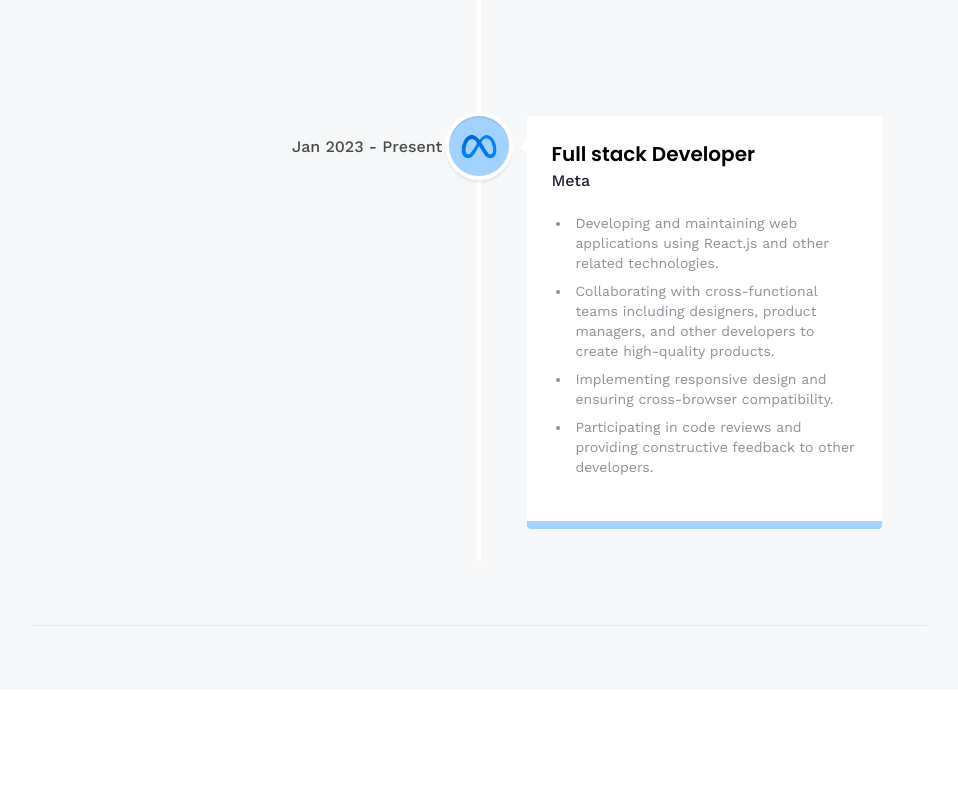
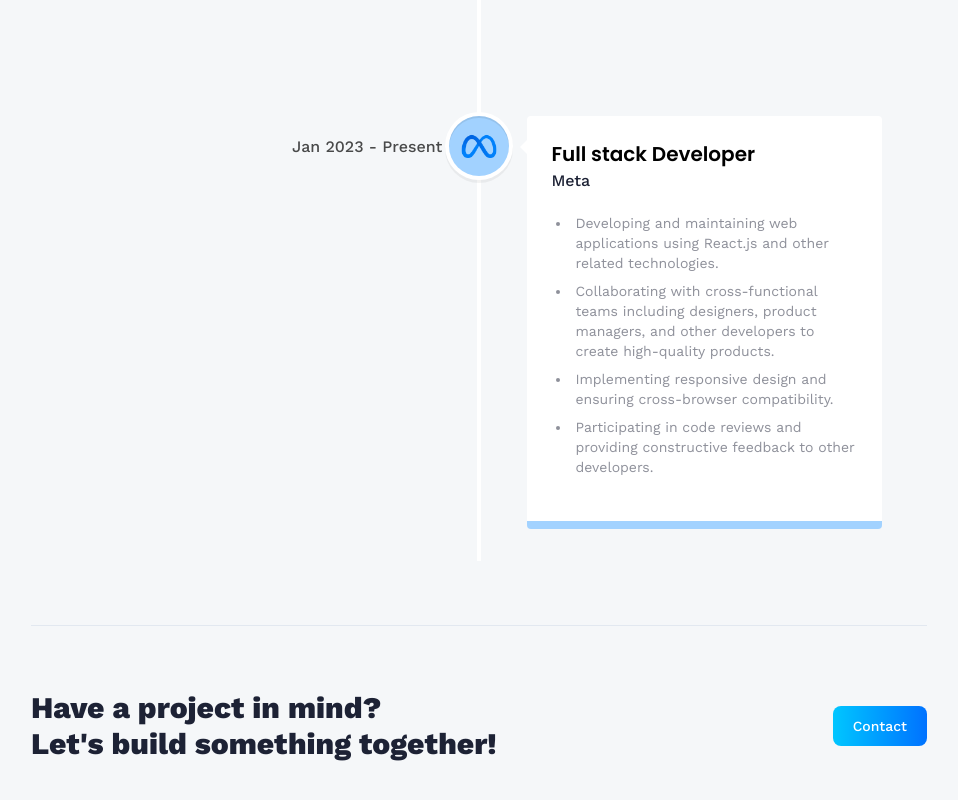
Before and after one commit to Euphoriaerika/3d-site-three.js, a React (Vite) app: page /about in a window 1280 px wide. Shown: the part 2365-3165 px from the top of the page, without its empty margins (161-1119 px from the left). Before the commit the page ends 3055 px from the top, so only its background shows below. Built offline with nearby package versions, Linux system fonts and the light colour scheme.

Commit message:
feat: added Call to Action section and completed the about page

```diff
--- /dev/null
+++ b/src/components/CTA.jsx
@@ -0,0 +1,18 @@
+import React from "react";
+import { Link } from "react-router-dom";
+
+const CTA = () => {
+  return (
+    <section className="cta">
+      <p className="cta-text">
+        Have a project in mind? <br className="sm:block hidden" />
+        Let's build something together!
+      </p>
+      <Link to="/contact" className="btn">
+        Contact
+      </Link>
+    </section>
+  );
+};
+
+export default CTA;
--- a/src/pages/About.jsx
+++ b/src/pages/About.jsx
@@ -3,6 +3,8 @@
   VerticalTimelineElement,
 } from "react-vertical-timeline-component";
 import "react-vertical-timeline-component/style.min.css";
+
+import CTA from "../components/CTA";
 
 import { experiences, skills } from "../constants";
 
@@ -103,6 +105,8 @@
       </div>
 
       <hr className="border-slate-200" />
+
+      <CTA />
     </section>
   );
 };
```
